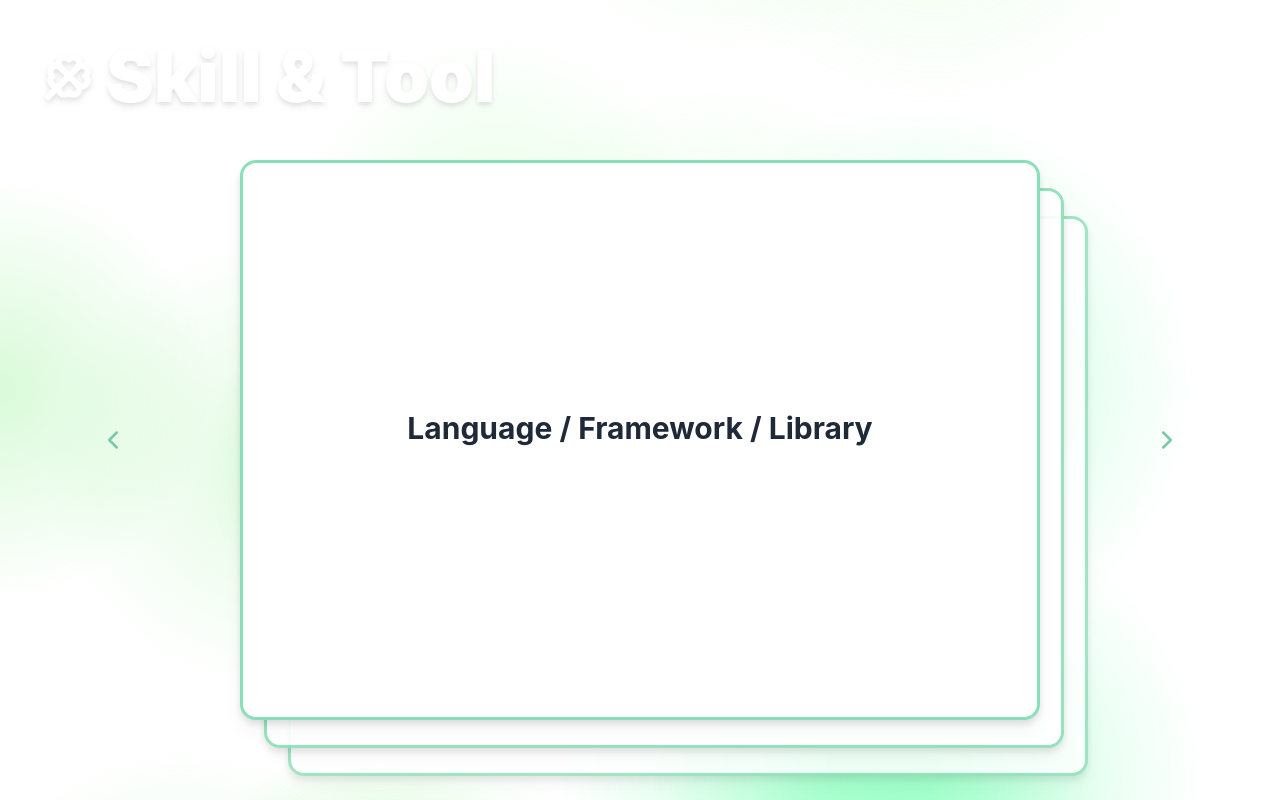
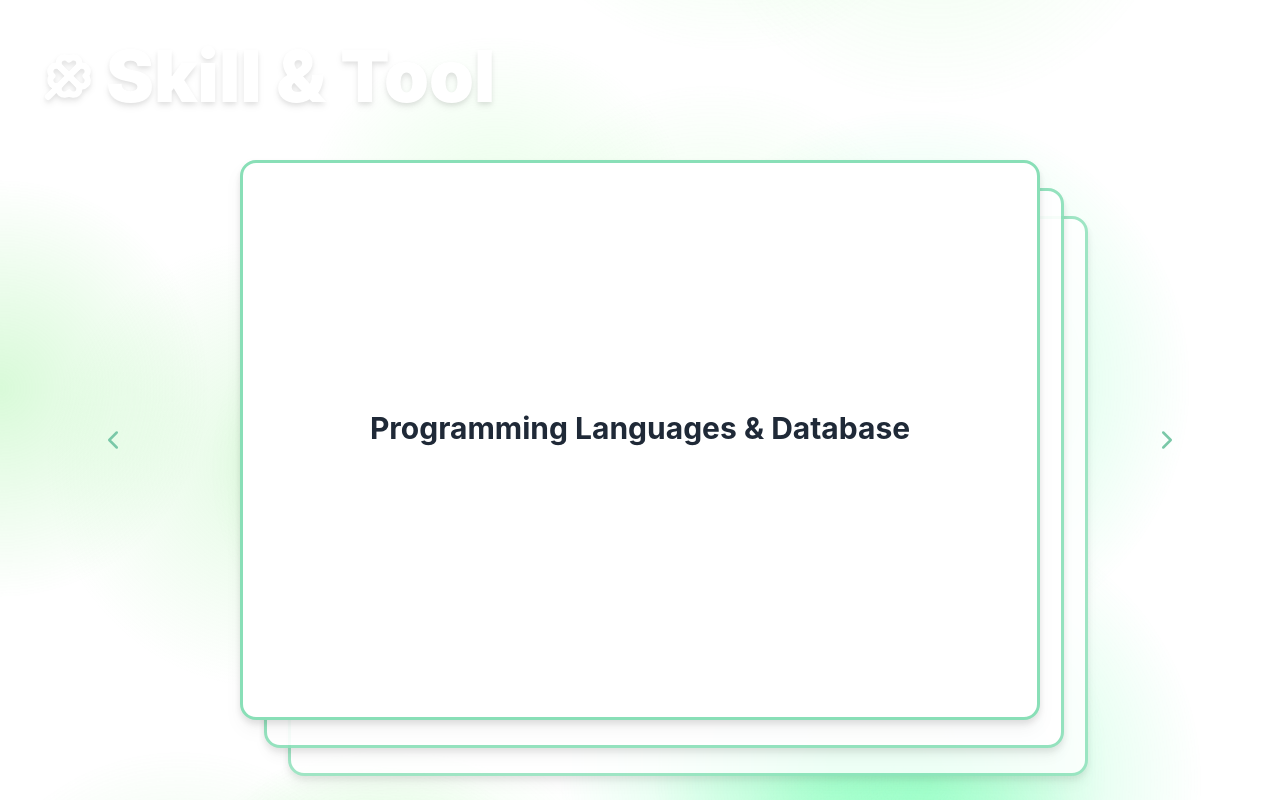
Before and after one commit to my2min0/portfolio, a React (Create React App) app: page / in a window 1280 px wide. Shown: the part 1480-2280 px from the top of the page. Built offline with nearby package versions, Linux system fonts and the light colour scheme; the HTML template or start-up script is replaced by a standard one.

Commit message:
스킬 대충 채워넣었음

```diff
--- a/src/components/sections/Skill&Tool.js
+++ b/src/components/sections/Skill&Tool.js
@@ -9,18 +9,24 @@ const SkillAndTool = () => {
     const cards = [
         {
             id: 1,
-            title: "Language / Framework / Library",
-            content: "JavaScript, TypeScript, React, Next.js, Redux, Node.js, Express"
+            title: "Programming Languages & Database",
+            proficient: ["Java", "JavaScript", "Oracle SQL"],
+            familiar: ["Python"],
+            tried: ["MyBatis", "JDBC", "JPA"]
         },
         {
             id: 2,
-            title: "Tools / ",
-            content: "Git, GitHub, Figma, Postman, VSCode, Webpack, Babel"
+            title: "Framework & Library",
+            proficient: ["React.js", "Vue.js", "HTML", "CSS", "Spring Boot"],
+            familiar: ["JSP", "Servlet"],
+            tried: ["JWT"]
         },
         {
             id: 3,
-            title: "Design / Animation",
-            content: "CSS, Tailwind CSS, Framer Motion, GSAP"
+            title: "Development Tools & Collaboration",
+            proficient: ["GitHub", "Notion", "Visual Studio Code", "IntelliJ IDEA", "ERD Cloud", "SQL Developer"],
+            familiar: ["Figma", "Eclipse"],
+            tried: ["DBeaver", "Swaggeer"]
         }
     ];
 
```
